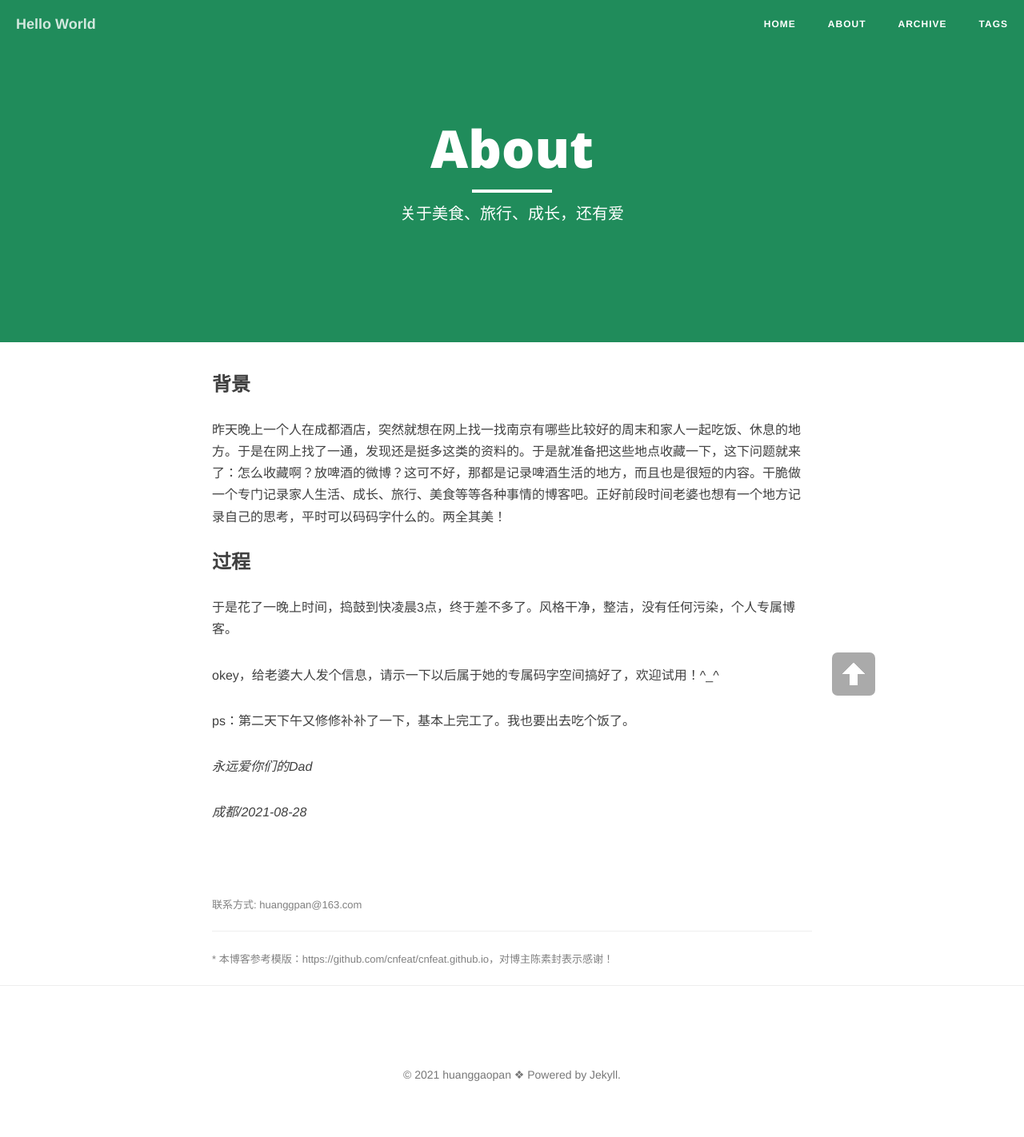
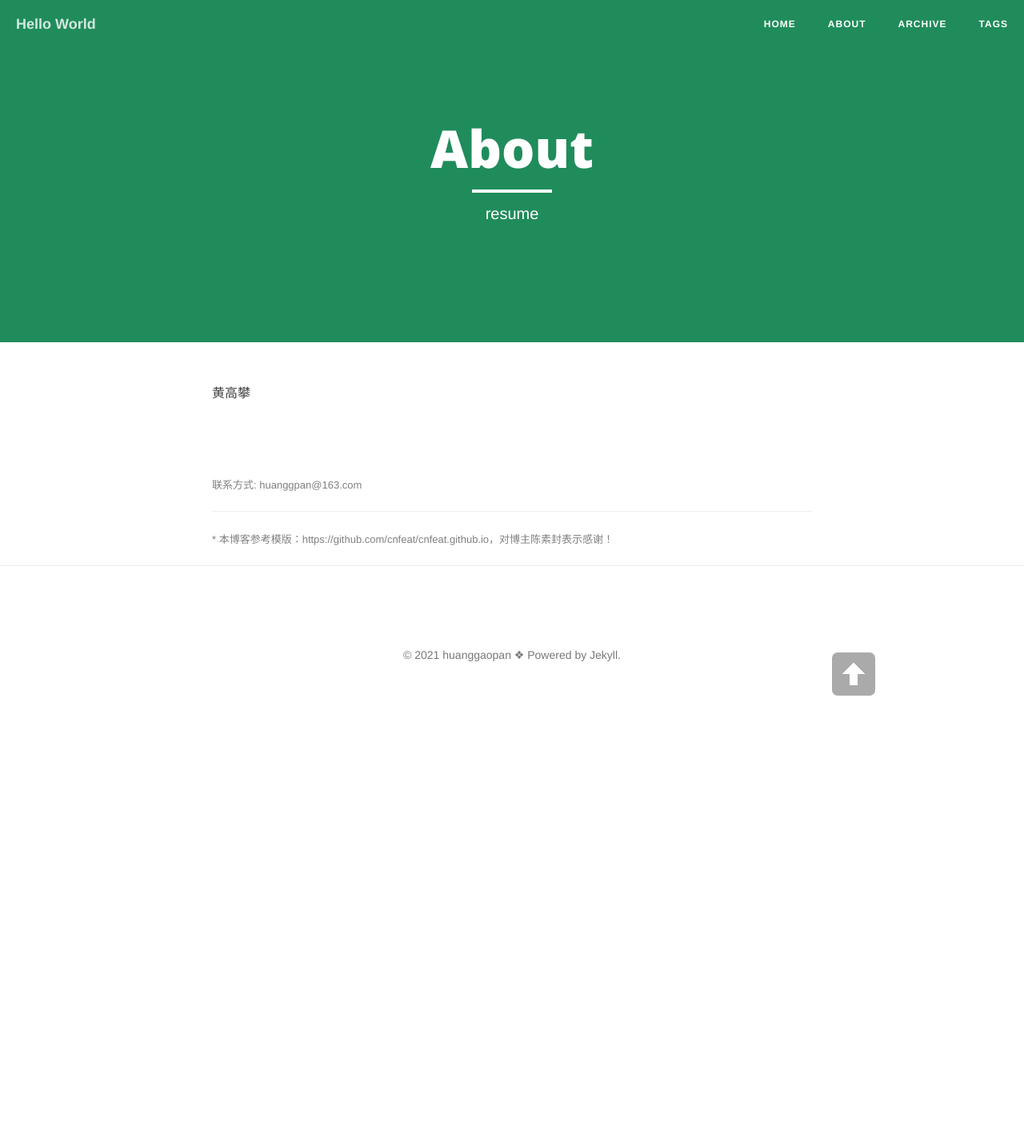
Before and after one commit to GaopanHuang/gaopanhuang.github.io, a Jekyll site: the page built from about.md, in a window 1280 px wide. Shown: the whole page at 80% size. Built offline with Jekyll 4.4.1, drawn with Linux system fonts in a browser that asks for light colours; nearby versions of some CDN libraries; after the commit the page ends 900 px from its top, so only the background shows below that.

Commit message:
Update about.md

```diff
--- a/about.md
+++ b/about.md
@@ -1,23 +1,11 @@
 ---
 layout: page
 title: "About"
-description: "关于美食、旅行、成长，还有爱"
+description: "resume"
 header-img: "img/green.jpg"
 ---
+黄高攀
 
-### 背景
-昨天晚上一个人在成都酒店，突然就想在网上找一找南京有哪些比较好的周末和家人一起吃饭、休息的地方。于是在网上找了一通，发现还是挺多这类的资料的。于是就准备把这些地点收藏一下，这下问题就来了：怎么收藏啊？放啤酒的微博？这可不好，那都是记录啤酒生活的地方，而且也是很短的内容。干脆做一个专门记录家人生活、成长、旅行、美食等等各种事情的博客吧。正好前段时间老婆也想有一个地方记录自己的思考，平时可以码码字什么的。两全其美！
-
-### 过程
-于是花了一晚上时间，捣鼓到快凌晨3点，终于差不多了。风格干净，整洁，没有任何污染，个人专属博客。
-
-okey，给老婆大人发个信息，请示一下以后属于她的专属码字空间搞好了，欢迎试用！^_^
-
-ps：第二天下午又修修补补了一下，基本上完工了。我也要出去吃个饭了。
-
-*永远爱你们的Dad*
-
-*成都/2021-08-28*
 
 <br/>
 
```
